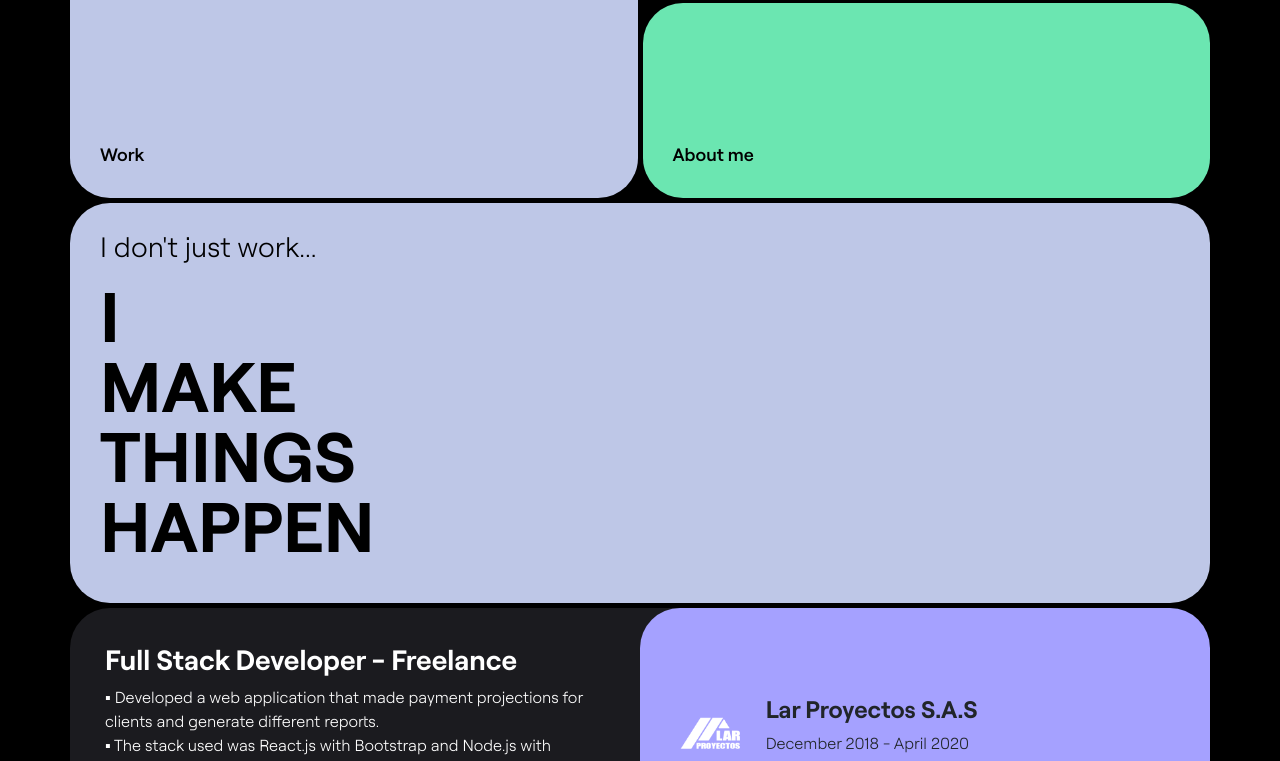
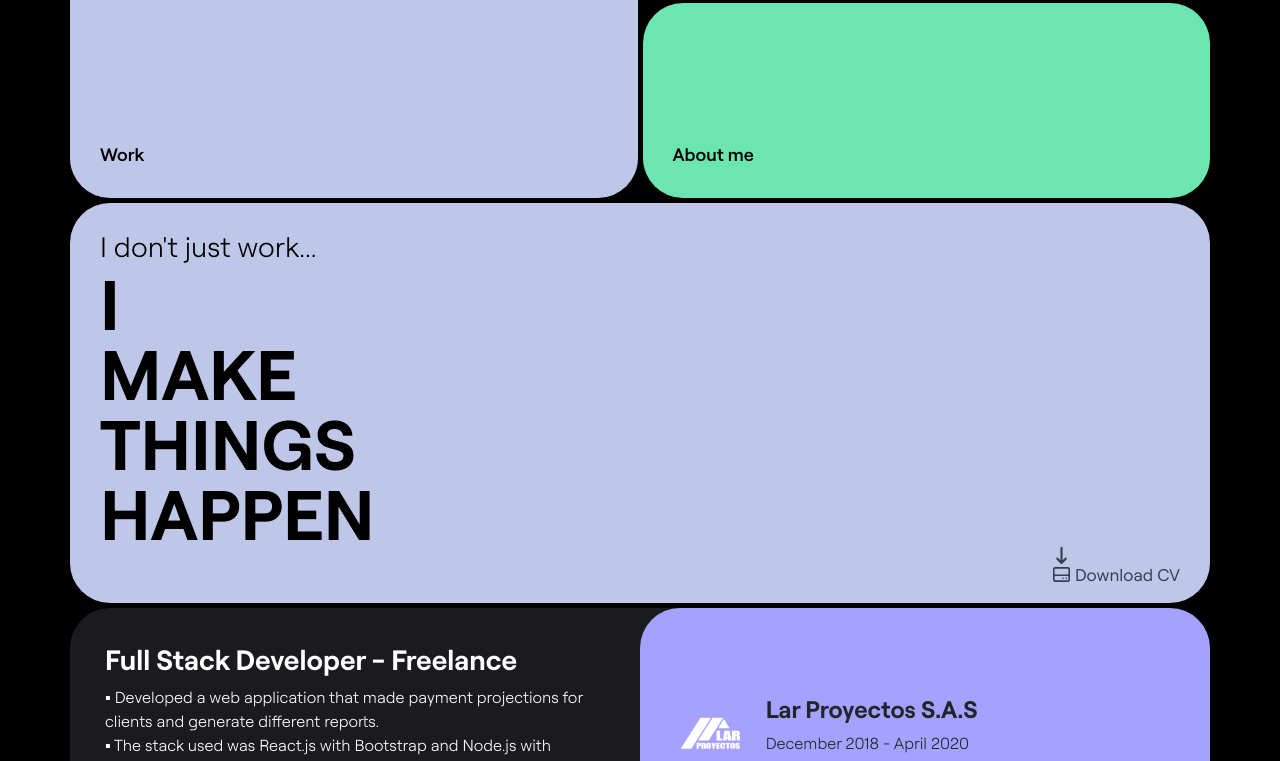
Before and after one commit to jcamilomnavia/jcmnavia, a Next.js app: page / in a window 1280 px wide. Shown: the part 597-1358 px from the top of the page. Built offline with nearby package versions, Linux system fonts and the light colour scheme.

Commit message:
feat: Added CV Downloadable

```diff
--- a/src/app/assets/styles/fragments/_work.scss
+++ b/src/app/assets/styles/fragments/_work.scss
@@ -3,6 +3,22 @@
     height: 50vh;
     background-color: $workColor;
     margin-bottom: $marginGlobal;
+  }
+
+  &__download {
+    align-items: flex-end;
+    color: #2e4052;
+    display: flex;
+    font-size: 17px;
+    line-height: 17px;
+    text-decoration: none;
+    margin-left: auto;
+
+    &-icons {
+      margin-right: 5px;
+      display: inline-flex;
+      flex-direction: column;
+    }
   }
 
   &__jobs {
--- a/src/app/sections/work/index.tsx
+++ b/src/app/sections/work/index.tsx
@@ -2,6 +2,9 @@ import JobCard from '@/app/components/job-card';
 import {Container, Row, Col} from 'reactstrap';
 import {motion} from 'framer-motion';
 import jobs from '@/app/assets/content/jobs';
+import {FontAwesomeIcon} from '@fortawesome/react-fontawesome';
+import {faArrowDownLong} from '@fortawesome/free-solid-svg-icons';
+import {faHardDrive} from '@fortawesome/free-regular-svg-icons';
 
 const Work = () => {
   return (
@@ -24,6 +27,17 @@ const Work = () => {
                 THINGS <br />
                 HAPPEN
               </p>
+              <a
+                href='/files/Juan Camilo MARIN NAVIA CV.pdf'
+                className='work__download text-end'
+                download
+              >
+                <span className='work__download-icons'>
+                  <FontAwesomeIcon icon={faArrowDownLong} bounce />
+                  <FontAwesomeIcon icon={faHardDrive} />
+                </span>
+                Download CV
+              </a>
             </motion.div>
           </Col>
         </Row>
```
Also changed, not shown: 1 other file (tests, documents, lock files or other folders).
